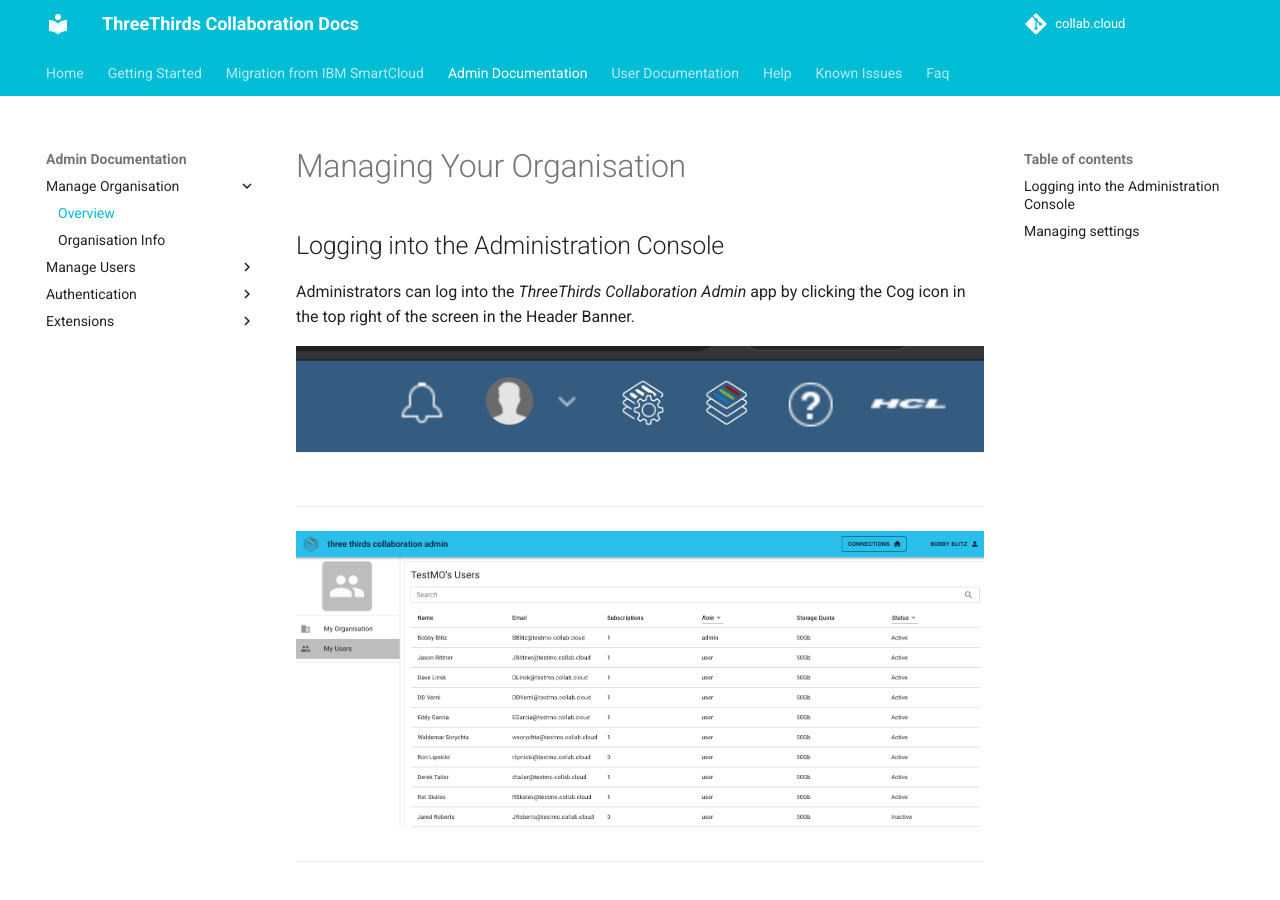
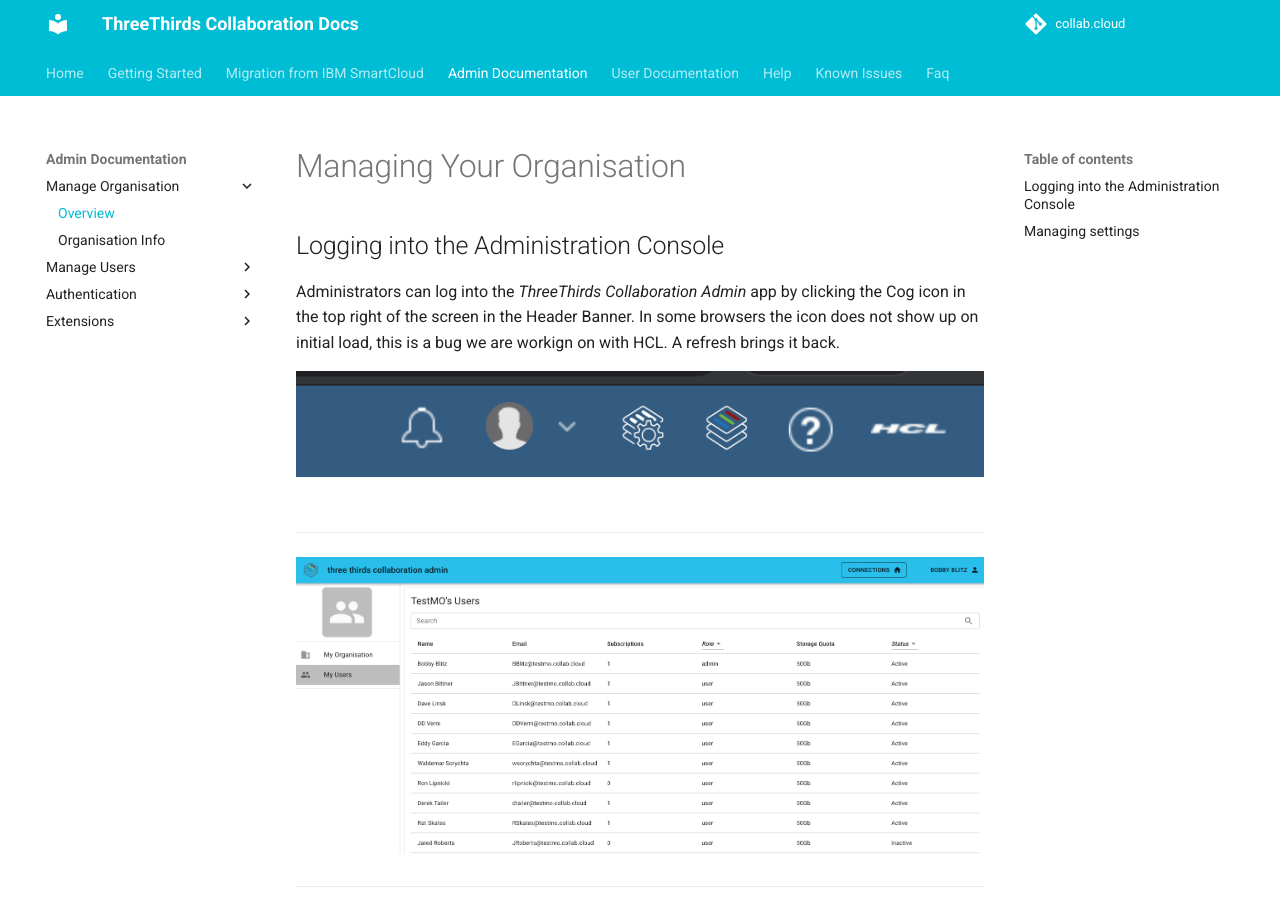
Before and after one commit to collabdotcloud/docs.collab.cloud, an MkDocs documentation site: the page built from docs/admin/admin-org.md, in a window 1280 px wide and 900 px high. Built offline with MkDocs 1.6.1 and Material for MkDocs 9.7.7, drawn with Linux system fonts in a browser that asks for light colours.

Commit message:
Update admin-org.md

```diff
--- a/docs/admin/admin-org.md
+++ b/docs/admin/admin-org.md
@@ -3,6 +3,7 @@
 ## Logging into the Administration Console
 
 Administrators can log into the _ThreeThirds Collaboration Admin_ app by clicking the Cog icon in the top right of the screen in the Header Banner.
+In some browsers the icon does not show up on initial load, this is a bug we are workign on with HCL. A refresh brings it back.
 
 <img src="/assets/images/screen-shots/admin/admin-cog.png" alt="Admin Link" />
 
```
